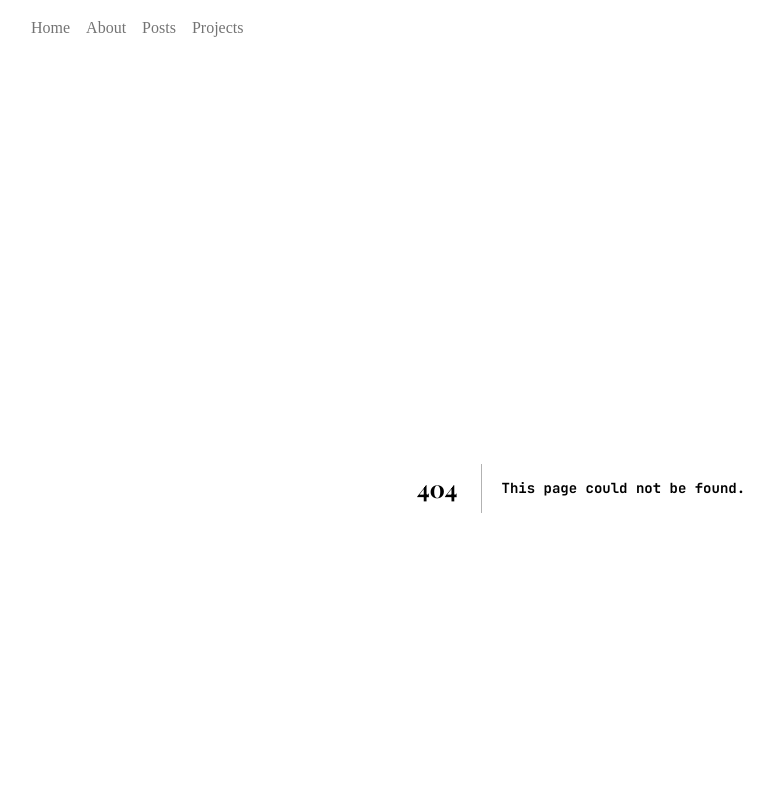
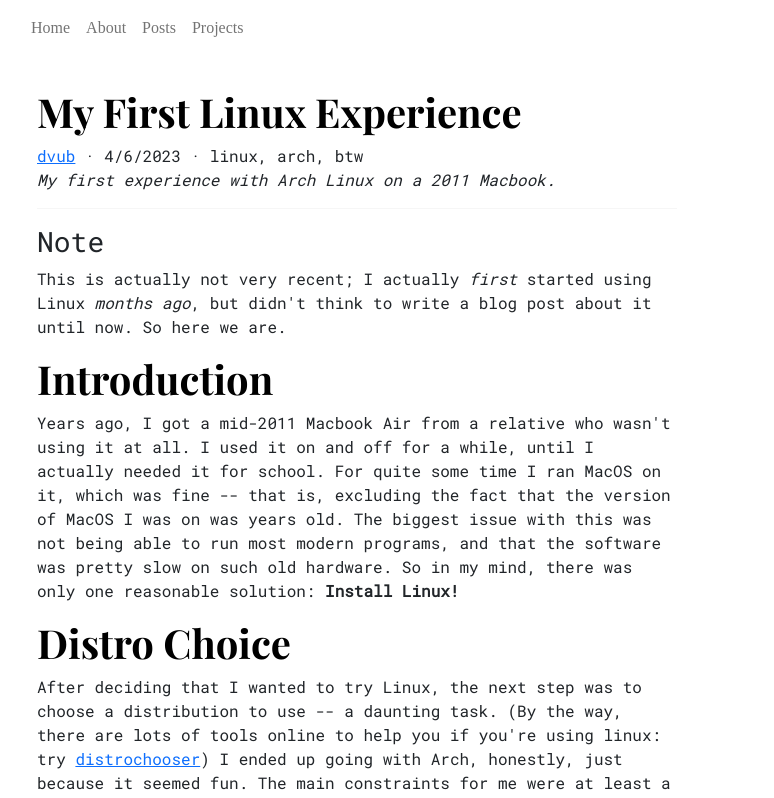
Before and after one commit to dvub/dvub-site, a Next.js app: page /posts/first-linux-experience in a window 1280 px wide. Before the commit this address had no page. Shown: the top 798 px of the page, without its empty margins (59-833 px from the left). Built offline with nearby package versions, Linux system fonts and the light colour scheme; a small style sheet from the web is missing; a web font is replaced by a local one.

Commit message:
work on linux post

```diff
--- /dev/null
+++ b/pages/posts/first-linux-experience.mdx
@@ -0,0 +1,24 @@
+import Layout from '../../components/layout'
+
+export const meta  = {
+    author: 'dvub',
+    authorLink: 'https://github.com/dvub',
+    title: 'My First Linux Experience',
+    date: '4/6/2023',
+    description: 'My first experience with Arch Linux on a 2011 Macbook.',
+    tags: ['linux', 'arch', 'btw'],
+    fileName: 'first-linux-experience'
+}
+
+### Note
+This is actually not very recent; I actually *first* started using Linux *months ago*, but didn't think to write a blog post about it until now. So here we are.
+
+# Introduction
+Years ago, I got a mid-2011 Macbook Air from a relative who wasn't using it at all. I used it on and off for a while, until I actually needed it for school. For quite some time I ran MacOS on it, which was fine -- that is, excluding the fact that the version of MacOS I was on was years old. The biggest issue with this was not being able to run most modern programs, and that the software was pretty slow on such old hardware. So in my mind, there was only one reasonable solution: **Install Linux!**
+
+# Distro Choice
+After deciding that I wanted to try Linux, the next step was to choose a distribution to use -- a daunting task. (By the way, there are lots of tools online to help you if you're using linux: try [distrochooser](https://distrochooser.de/)) I ended up going with Arch, honestly, just because it seemed fun. The main constraints for me were at least a little bit of simplicity, since I'm a Linux noob, and also that the distro could run on very old hardware. According to the website, Arch is "a lightweight and flexible Linux distribution that tries to Keep It Simple." (the KISS ideology, without the stupid at the end)
+
+
+
+export default ({children}) => <Layout meta={meta}>{children}</Layout>
```
